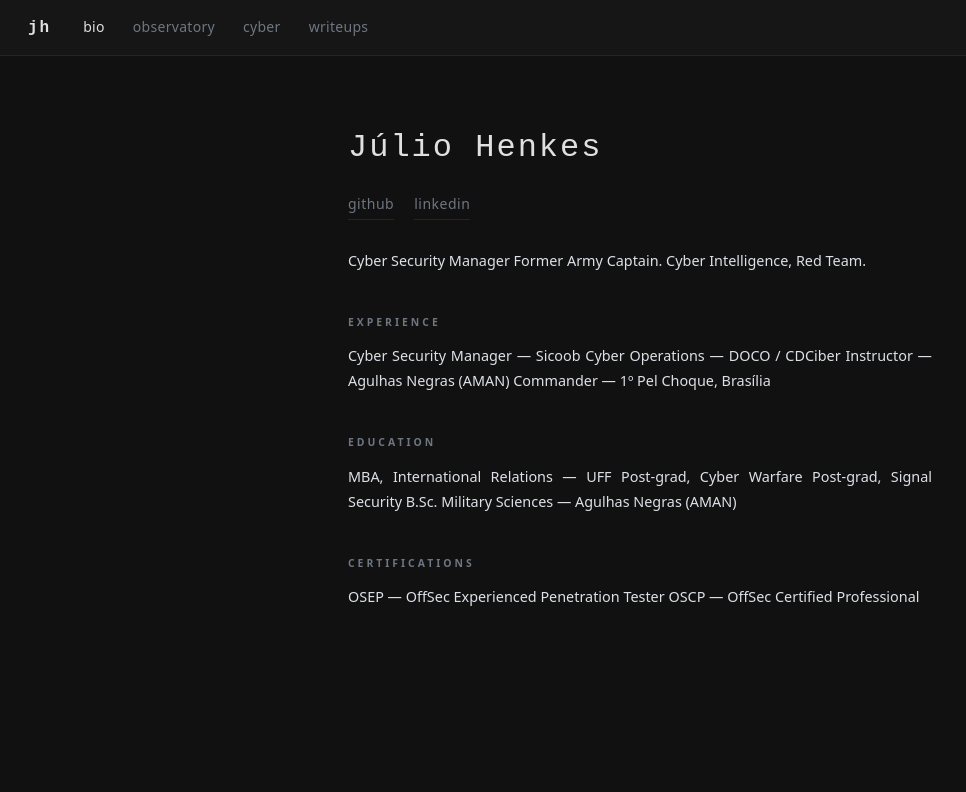
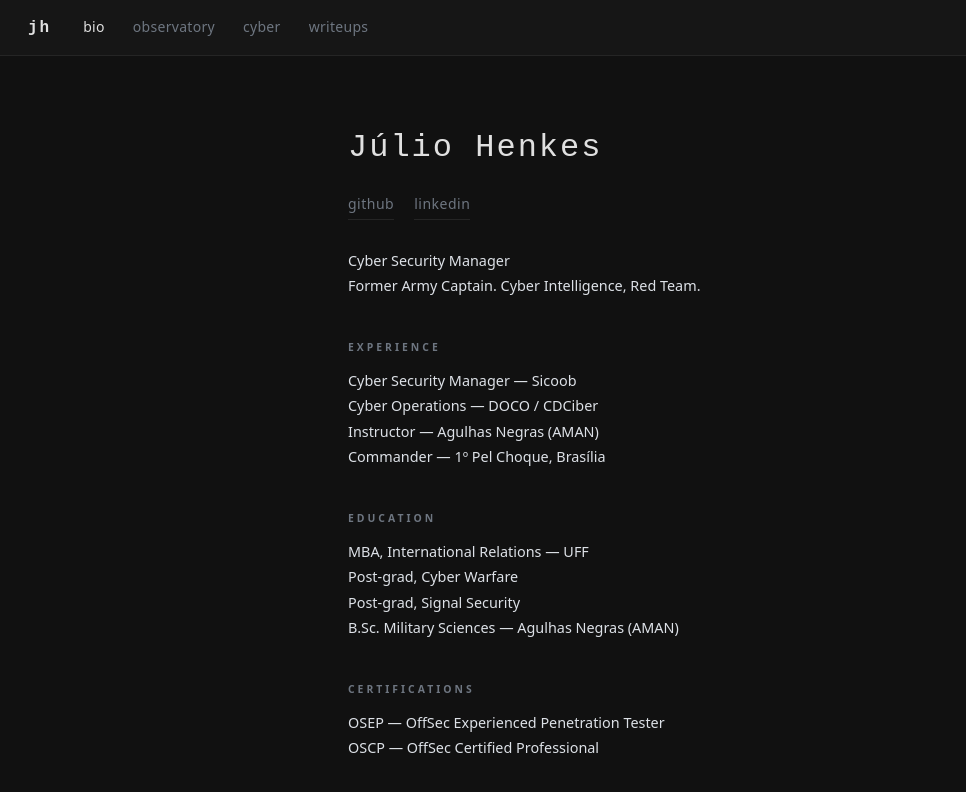
Before and after one commit to juliohenkes/juliohenkes.github.io, a Jekyll site: the page built from index.md, in a window 1280 px wide. Shown: the top 792 px of the page, without its empty margins (0-966 px from the left). Built offline with Jekyll 4.4.1, drawn with Linux system fonts in a browser that asks for light colours.

Commit message:
corrige quebras de linha na bio

```diff
--- a/index.md
+++ b/index.md
@@ -10,24 +10,24 @@ title: Júlio Henkes
   <a href="https://www.linkedin.com/in/j%C3%BAlio-henkes-928437332/" target="_blank" rel="noopener noreferrer">linkedin</a>
 </div>
 
-Cyber Security Manager
+Cyber Security Manager<br>
 Former Army Captain. Cyber Intelligence, Red Team.
 
 <span class="section-label">experience</span>
 
-Cyber Security Manager — Sicoob
-Cyber Operations — DOCO / CDCiber
-Instructor — Agulhas Negras (AMAN)
+Cyber Security Manager — Sicoob<br>
+Cyber Operations — DOCO / CDCiber<br>
+Instructor — Agulhas Negras (AMAN)<br>
 Commander — 1º Pel Choque, Brasília
 
 <span class="section-label">education</span>
 
-MBA, International Relations — UFF
-Post-grad, Cyber Warfare
-Post-grad, Signal Security
+MBA, International Relations — UFF<br>
+Post-grad, Cyber Warfare<br>
+Post-grad, Signal Security<br>
 B.Sc. Military Sciences — Agulhas Negras (AMAN)
 
 <span class="section-label">certifications</span>
 
-OSEP — OffSec Experienced Penetration Tester
+OSEP — OffSec Experienced Penetration Tester<br>
 OSCP — OffSec Certified Professional
```
